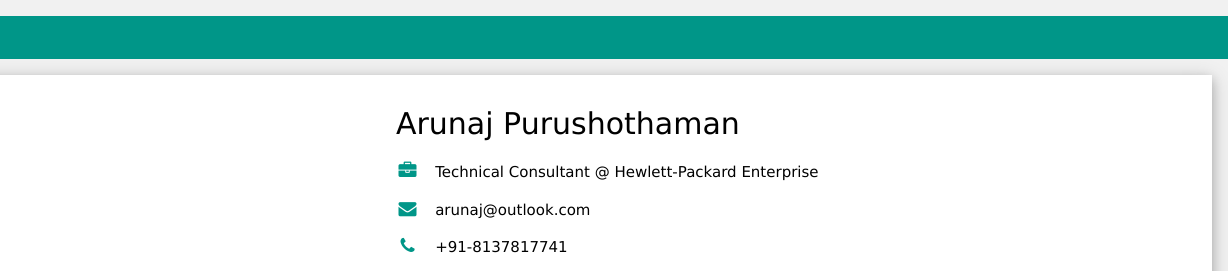
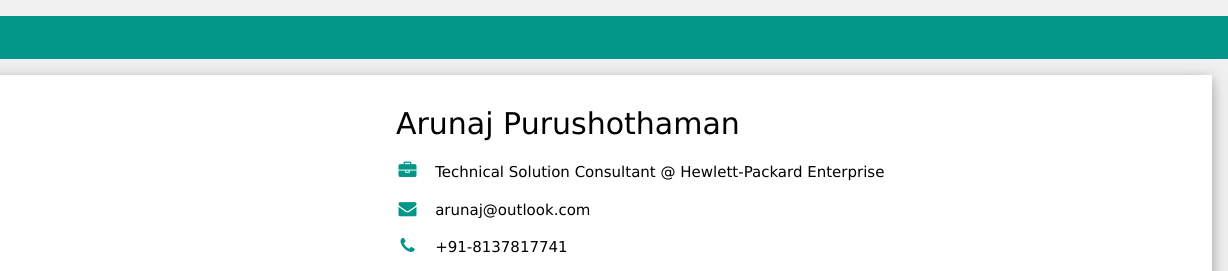
Before and after one commit to arunaj-1989/html-static-page, a plain HTML site: page index.html in a window 1280 px wide. Shown: the top 271 px of the page, 52-1280 px from the left. Drawn offline with nearby package versions, Linux system fonts and the light colour scheme.

Commit message:
updates job title

```diff
--- a/index.html
+++ b/index.html
@@ -34,7 +34,7 @@ body, h1, h2, h3, h4, h5, h6  {font-family: Verdana, Geneva, sans-serif;}
       </div>
       <div class="w3-twothird w3-container">
         <h2>Arunaj Purushothaman</h2>
-        <p><i class="fa fa-briefcase fa-fw w3-margin-right w3-large w3-text-teal"></i>Technical Consultant @ Hewlett-Packard Enterprise</p>
+        <p><i class="fa fa-briefcase fa-fw w3-margin-right w3-large w3-text-teal"></i>Technical Solution Consultant @ Hewlett-Packard Enterprise</p>
         <p><i class="fa fa-envelope fa-fw w3-margin-right w3-large w3-text-teal"></i>arunaj@outlook.com</p>
         <p><i class="fa fa-phone fa-fw w3-margin-right w3-large w3-text-teal"></i>+91-8137817741</p>
         <p><i class="fa fa-home fa-fw w3-margin-right w3-large w3-text-teal"></i>Bangalore, IN</p>
```
